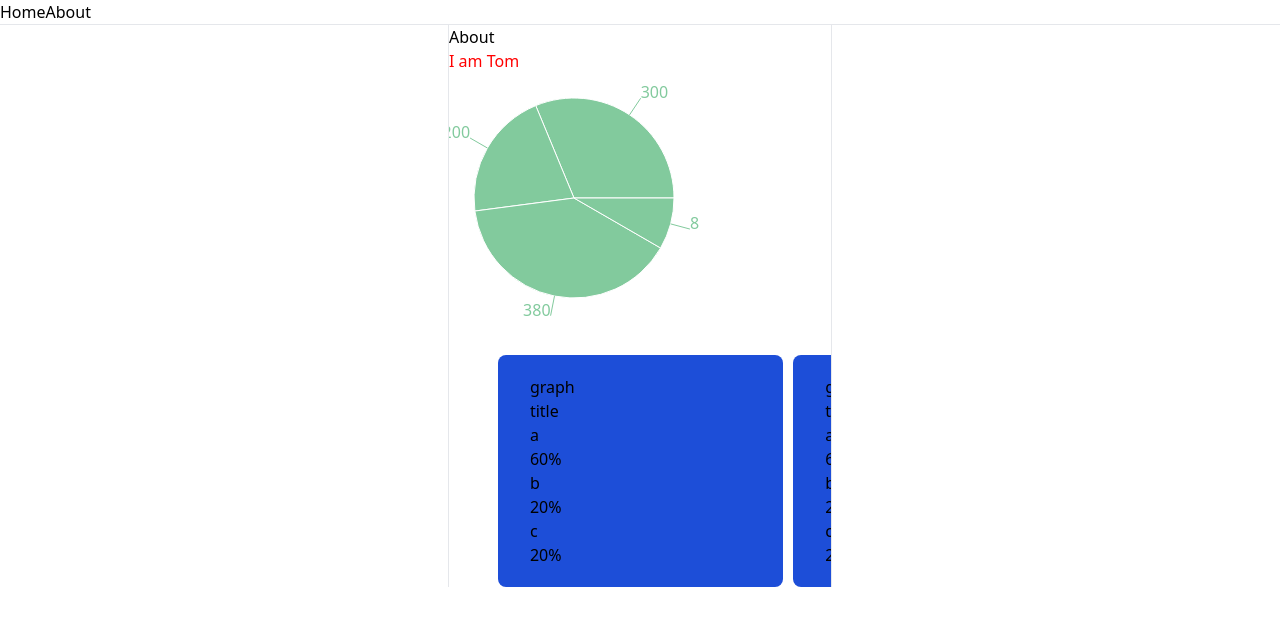
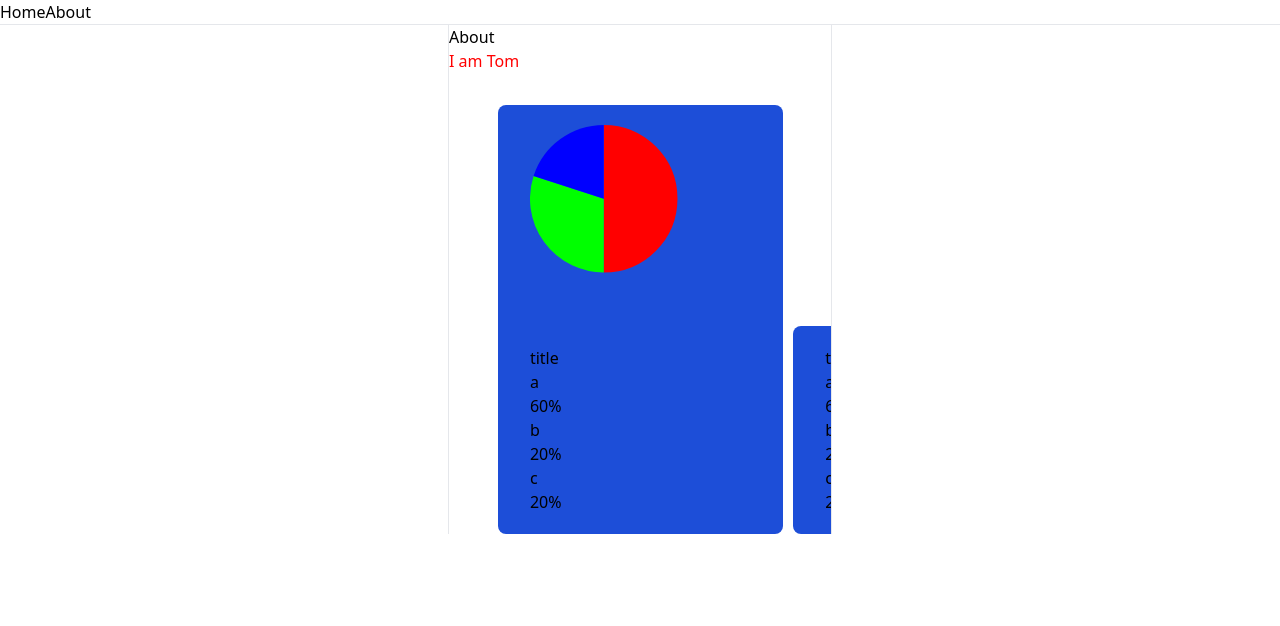
Before and after one commit to hippopotacos/demo-react-form, a React (Create React App) app: page /pages/About in a window 1280 px wide. Shown: the top 626 px of the page. Built offline with nearby package versions, Linux system fonts and the light colour scheme.

Commit message:
add chart

```diff
--- a/package.json
+++ b/package.json
@@ -66,6 +66,7 @@
     "@storybook/react": "^6.2.2",
     "npm-run-all": "^4.1.5",
     "postcss-cli": "^8.3.1",
+    "react-minimal-pie-chart": "^8.2.0",
     "recharts": "^2.0.9"
   }
 }
--- a/src/pages/About.js
+++ b/src/pages/About.js
@@ -1,52 +1,33 @@
 import React from 'react';
 import styles from './About.module.css';
-import { PieChart, Pie, Text } from 'recharts'
+// import { PieChart, Pie, Text } from 'recharts'
+import { PieChart } from "react-minimal-pie-chart";
+
+const myData = [
+  { title: "Dogs", value: 50, color: "#f00" },
+  { title: "Cats", value: 30, color: "#0f0" },
+  { title: "Dragons", value: 20, color: "#00f" },
+];
 
 const About = props => {
-  const data = [
-    {
-      index: 0,
-      name: 'データ1',
-      value: 300,
-    },
-    {
-      index: 1,
-      name: 'データ2',
-      value: 200,
-    },
-    {
-      index: 2,
-      name: 'データ3',
-      value: 380,
-    },
-    {
-      index: 3,
-      name: 'データ3',
-      value: 80,
-    }
-  ];
-
-  //円グラフの各領域の色を定義
-  const COLORS = [
-    '#2250A2',
-    '#da50a2',
-  ];
-
   return(
     <div className="w-96 mx-auto max-w-full border-l border-r">
       <div>
         <h1>About</h1>
         <h2 className={styles.subheading}>I am {props.name}</h2>
-        <div>
-          <PieChart width={250} height={250}>
-            <Pie data={data} dataKey="value" cx="50%" cy="50%" outerRadius={100} fill="#82ca9d" label/>
-          </PieChart>
-        </div>
         <div className="mt-8">
           <ul className="overflow-x-auto whitespace-nowrap">
             <li className="survey inline-block px-8 py-5 bg-blue-700 rounded-lg">
               <div>
-                <div>graph</div>
+                <div className="flex justify-center">
+                  <PieChart
+                    // your data
+                    data={myData}
+                    // width and height of the view box
+                    viewBoxSize={[150, 150]}
+                    startAngle={-90}
+                  />
+                </div>
                 <p>title</p>
                 <dl>
                   <div>
@@ -66,7 +47,9 @@ const About = props => {
             </li>
             <li className="survey inline-block px-8 py-5 bg-blue-700 rounded-lg">
               <div>
-                <div>graph</div>
+                <div className="flex justify-center">
+
+                </div>
                 <p>title</p>
                 <dl>
                   <div>
@@ -86,7 +69,9 @@ const About = props => {
             </li>
             <li className="survey inline-block px-8 py-5 bg-blue-700 rounded-lg">
               <div>
-                <div>graph</div>
+                <div className="flex justify-center">
+
+                </div>
                 <p>title</p>
                 <dl>
                   <div>
```
Also changed, not shown: 2 other files (tests, documents, lock files or other folders).
